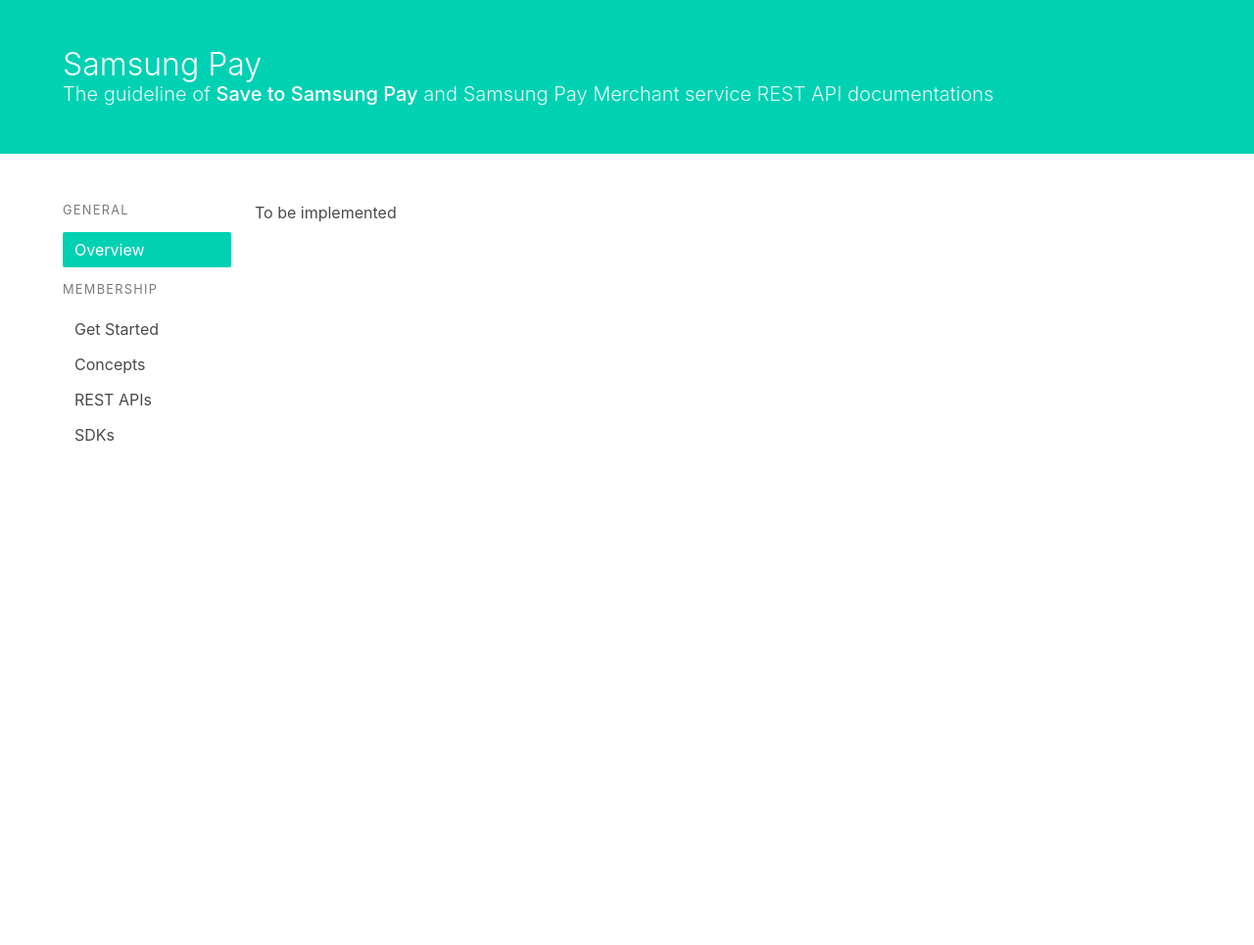
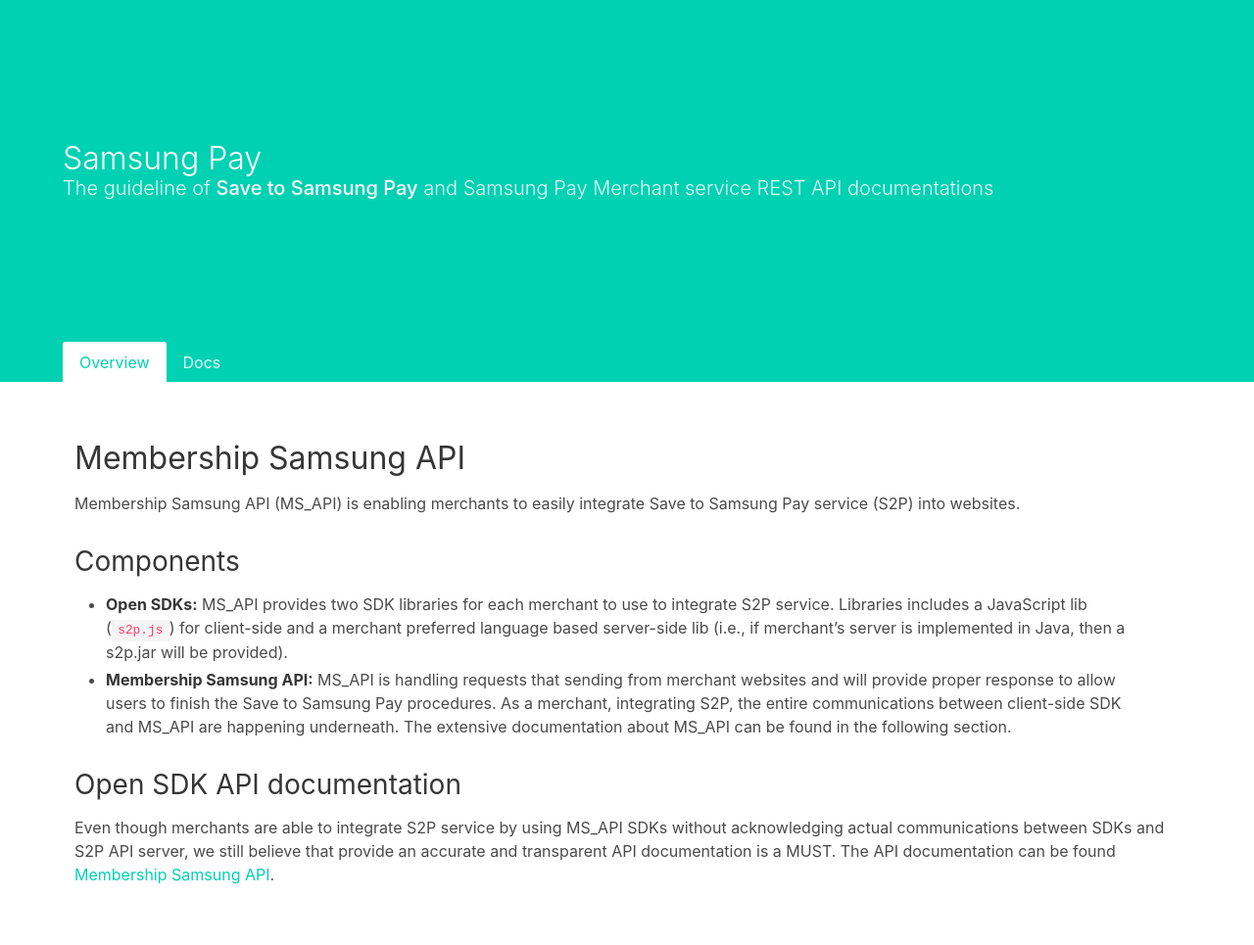
Before and after one commit to samsung-pay/sapi-doc, a Jekyll site: the page built from index.md, in a window 1280 px wide. Shown: the whole page at 98% size. Built offline with Jekyll 4.4.1, drawn with Linux system fonts in a browser that asks for light colours; before the commit the page ends 900 px from its top, so only the background shows below that.

Commit message:
Enhanced layouts

```diff
--- a/_config.yml
+++ b/_config.yml
@@ -8,7 +8,7 @@
 # For technical reasons, this file is *NOT* reloaded automatically when you use
 # 'bundle exec jekyll serve'. If you change this file, please restart the server process.
 
-# Site settings
+# Site settingsÂ
 # These are used to personalize your new site. If you look in the HTML files,
 # you will see them accessed via {{ site.title }}, {{ site.email }}, and so on.
 # You can create any custom variable you would like, and they will be accessible
@@ -20,14 +20,16 @@ description: > # this means to ignore newlines until "baseurl:"
   Google search results) and in your feed.xml site description.
 baseurl: "/sapi-doc" # the subpath of your site, e.g. /blog
 url: "" # the base hostname & protocol for your site, e.g. http://example.com
-twitter_username: SamsungPay
-github_username:  jekyll
 
 # Build settings
-markdown: kramdown
+markdown: Kramdown
+permalink: pretty
+
 theme: bulma
+
 gems:
   - jekyll-feed
+
 exclude:
   - Gemfile
   - Gemfile.lock
--- a/_includes/header.html
+++ b/_includes/header.html
@@ -1,4 +1,4 @@
-<section class="hero is-primary">
+<section class="hero is-primary is-medium">
   <div class="hero-body">
     <div class="container">
       <div class="columns is-vcentered">
@@ -14,18 +14,19 @@
     </div>
   </div>
 
-  <!-- <div class="hero-foot">
+  <div class="hero-foot">
     <div class="container">
       <nav class="tabs is-boxed">
         <ul>
-          <li class="is-active">
-            <a href="#">Overview</a>
+          <li {% if pUri == '/' %}class="is-active"{% endif %} >
+            <a href="{{ "/" | relative_url }}">Overview</a>
           </li>
-          <li>
-            <a href="#">Tab1</a>
+          <li {% unless pUri == '/' %}class="is-active"{% endunless %} >
+            <a href="{{ "/merchantservice/registration" | relative_url }}">Docs</a>
           </li>
         </ul>
-      </nav></div>
-    </div> -->
+      </nav>
+    </div>
+  </div>
 
 </section>
--- a/_includes/side_nav.html
+++ b/_includes/side_nav.html
@@ -1,19 +1,27 @@
-{% assign pUri = page.uri %}
-
 <aside class="menu">
   <p class="menu-label">
-    General
+    Merchant Service
   </p>
   <ul class="menu-list">
-    <li><a href="{{ "/" | relative_url }}" {% if pUri == 'index' %}class="is-active"{% endif %} >Overview</a></li>
+    <li>
+      <a href="{{ "/merchantservice/registration" | relative_url }}" {% if pUri == 'merchantservice/registration' %}class="is-active"{% endif %} >Registration</a>
+    </li>
   </ul>
   <p class="menu-label">
     Membership
   </p>
   <ul class="menu-list">
-    <li><a href="{{ "/membership/get-started" | relative_url }}" {% if pUri == 'membership/get-started' %}class="is-active"{% endif %} >Get Started</a></li>
-    <li><a href="{{ "/membership/concepts" | relative_url }}" {% if pUri == 'membership/concepts' %}class="is-active"{% endif %} >Concepts</a></li>
-    <li><a href="{{ "/membership/api" | relative_url }}" {% if pUri == 'membership/api' %}class="is-active"{% endif %} >REST APIs</a></li>
-    <li><a href="{{ "/membership/sdks" | relative_url }}" {% if pUri == 'membership/sdks' %}class="is-active"{% endif %} >SDKs</a></li>
+    <li>
+      <a href="{{ "/membership/get-started" | relative_url }}" {% if pUri == 'membership/get-started' %}class="is-active"{% endif %} >Get Started</a>
+    </li>
+    <li>
+      <a href="{{ "/membership/concepts" | relative_url }}" {% if pUri == 'membership/concepts' %}class="is-active"{% endif %} >Concepts</a>
+    </li>
+    <li>
+      <a href="{{ "/membership/api" | relative_url }}" {% if pUri == 'membership/api' %}class="is-active"{% endif %} >REST APIs</a>
+    </li>
+    <li>
+      <a href="{{ "/membership/sdks" | relative_url }}" {% if pUri == 'membership/sdks' %}class="is-active"{% endif %} >SDKs</a>
+    </li>
   </ul>
 </aside>
--- a/_layouts/default.html
+++ b/_layouts/default.html
@@ -1,14 +1,29 @@
+{% assign pUri = page.uri %}
+
 <!DOCTYPE html>
 <html lang="{{ page.lang | default: site.lang | default: "en" }}">
 
 {% include head.html %}
 
-<body>
+<body class="layout-documentation page-elements" style="zoom: 1;">
 
   {% include header.html %}
 
   <section class="section">
     <div class="container">
+
+      {% if pUri == '/' %}
+
+      <div class="column">
+        <div class="content">
+
+          {{ content }}
+
+        </div>
+      </div>
+
+      {% else %}
+
       <div class="columns">
         <div class="column is-2">
 
@@ -17,10 +32,17 @@
         </div>
         <div class="column">
 
-          {{ content }}
+          <div class="content">
+
+            {{ content }}
+
+          </div>
 
         </div>
       </div>
+
+      {% endif %}
+
     </div>
   </section>
 
--- a/index.md
+++ b/index.md
@@ -1,7 +1,17 @@
 ---
 layout: default
 title: Overview
-uri: index
+uri: /
 ---
 
-### To be implemented
+# Membership Samsung API
+
+Membership Samsung API (MS_API) is enabling merchants to easily integrate Save to Samsung Pay service (S2P) into websites.
+
+## Components
+* **Open SDKs:** MS_API provides two SDK libraries for each merchant to use to integrate S2P service. Libraries includes a JavaScript lib (`s2p.js`) for client-side and a merchant preferred language based server-side lib (i.e., if merchant's server is implemented in Java, then a s2p.jar will be provided).
+* **Membership Samsung API:** MS_API is handling requests that sending from merchant websites and will provide proper response to allow users to finish the Save to Samsung Pay procedures. As a merchant, integrating S2P, the entire communications between client-side SDK and MS_API are happening underneath. The extensive documentation about MS_API can be found in the following section.
+
+## Open SDK API documentation
+Even though merchants are able to integrate S2P service by using MS_API SDKs without acknowledging actual communications between SDKs and S2P API server, we still believe that provide an accurate and transparent API documentation is a MUST.
+The API documentation can be found [Membership Samsung API]().
```
Also changed, not shown: merchantservice/registration.md (added, +9 -0 lines), Gemfile.lock.
